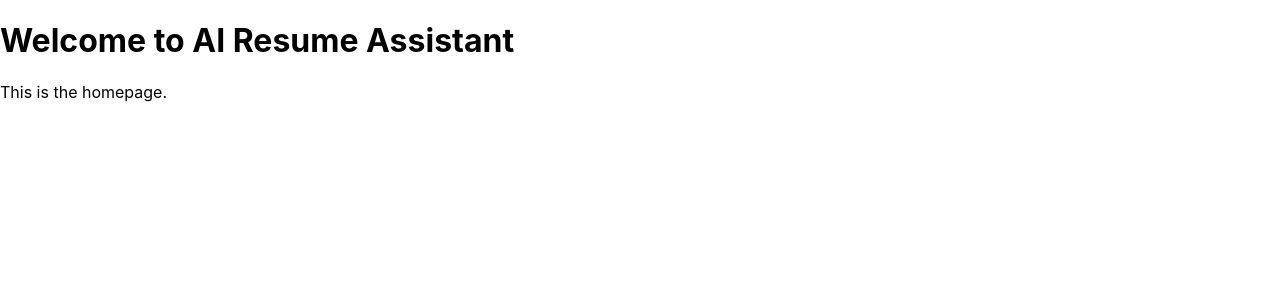
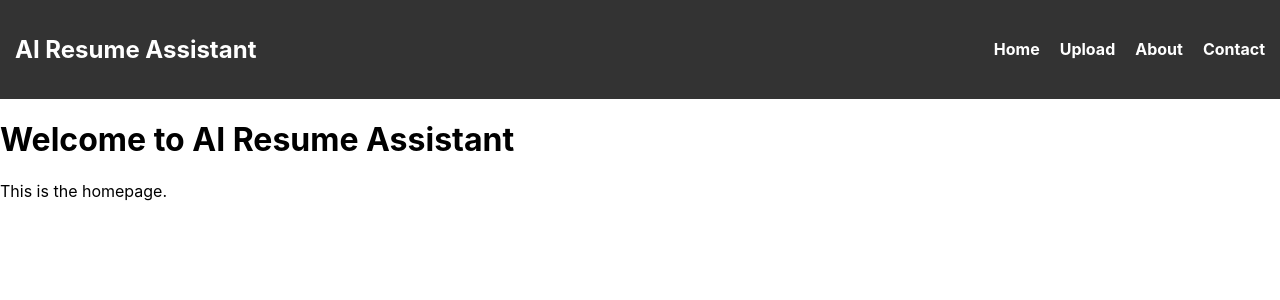
Before and after one commit to ABHI-SHEK-001/AI-Resume-Assistant, a React (Create React App) app in the folder frontend/: page / in a window 1280 px wide. Shown: the top 300 px of the page. Built offline with nearby package versions, Linux system fonts and the light colour scheme.

Commit message:
Added Navbar component

```diff
--- a/frontend/src/App.js
+++ b/frontend/src/App.js
@@ -1,17 +1,23 @@
 import React from "react";
 import { BrowserRouter as Router, Routes, Route } from "react-router-dom";
 import HomePage from "./pages/HomePage";
+import UploadPage from "./pages/UploadPage";
 import AboutPage from "./pages/AboutPage";
+import ContactPage from "./pages/ContactPage";
+import Navbar from "./components/Navbar"; // Import Navbar
 
-function App() {
+const App = () => {
     return (
         <Router>
+            <Navbar /> {/* Add Navbar here */}
             <Routes>
                 <Route path="/" element={<HomePage />} />
+                <Route path="/upload" element={<UploadPage />} />
                 <Route path="/about" element={<AboutPage />} />
+                <Route path="/contact" element={<ContactPage />} />
             </Routes>
         </Router>
     );
-}
+};
 
 export default App;
--- /dev/null
+++ b/frontend/src/components/Navbar.css
@@ -0,0 +1,32 @@
+.navbar {
+    display: flex;
+    justify-content: space-between;
+    align-items: center;
+    background: #333;
+    padding: 15px 20px;
+  }
+
+  .logo {
+    color: white;
+    font-size: 24px;
+  }
+
+  .nav-links {
+    list-style: none;
+    display: flex;
+    gap: 15px;
+  }
+
+  .nav-links li {
+    display: inline;
+  }
+
+  .nav-links a {
+    color: white;
+    text-decoration: none;
+    font-size: 18px;
+  }
+
+  .nav-links a:hover {
+    text-decoration: underline;
+  }
--- /dev/null
+++ b/frontend/src/components/Navbar.js
@@ -0,0 +1,19 @@
+import React from 'react';
+import { Link } from 'react-router-dom';
+import '../styles/Navbar.css'; // Import the CSS for styling
+
+const Navbar = () => {
+    return (
+        <nav className="navbar">
+            <h2>AI Resume Assistant</h2>
+            <ul>
+                <li><Link to="/">Home</Link></li>
+                <li><Link to="/upload">Upload</Link></li>
+                <li><Link to="/about">About</Link></li>
+                <li><Link to="/contact">Contact</Link></li>
+            </ul>
+        </nav>
+    );
+}
+
+export default Navbar;
--- /dev/null
+++ b/frontend/src/pages/ContactPage.js
@@ -0,0 +1,12 @@
+import React from "react";
+
+const ContactPage = () => {
+  return (
+    <div>
+      <h1>Contact Page</h1>
+      <p>Contact us for more details.</p>
+    </div>
+  );
+};
+
+export default ContactPage;
--- /dev/null
+++ b/frontend/src/pages/UploadPage.js
@@ -0,0 +1,12 @@
+import React from "react";
+
+const UploadPage = () => {
+  return (
+    <div>
+      <h1>Upload Page</h1>
+      <p>Upload your resume here.</p>
+    </div>
+  );
+};
+
+export default UploadPage;
--- /dev/null
+++ b/frontend/src/styles/Navbar.css
@@ -0,0 +1,24 @@
+.navbar {
+    background-color: #333;
+    color: white;
+    padding: 15px;
+    display: flex;
+    justify-content: space-between;
+    align-items: center;
+}
+
+.navbar ul {
+    list-style: none;
+    display: flex;
+    gap: 20px;
+}
+
+.navbar ul li {
+    display: inline;
+}
+
+.navbar ul li a {
+    text-decoration: none;
+    color: white;
+    font-weight: bold;
+}
```
Lines whose indentation alone changed are shown as unchanged.
